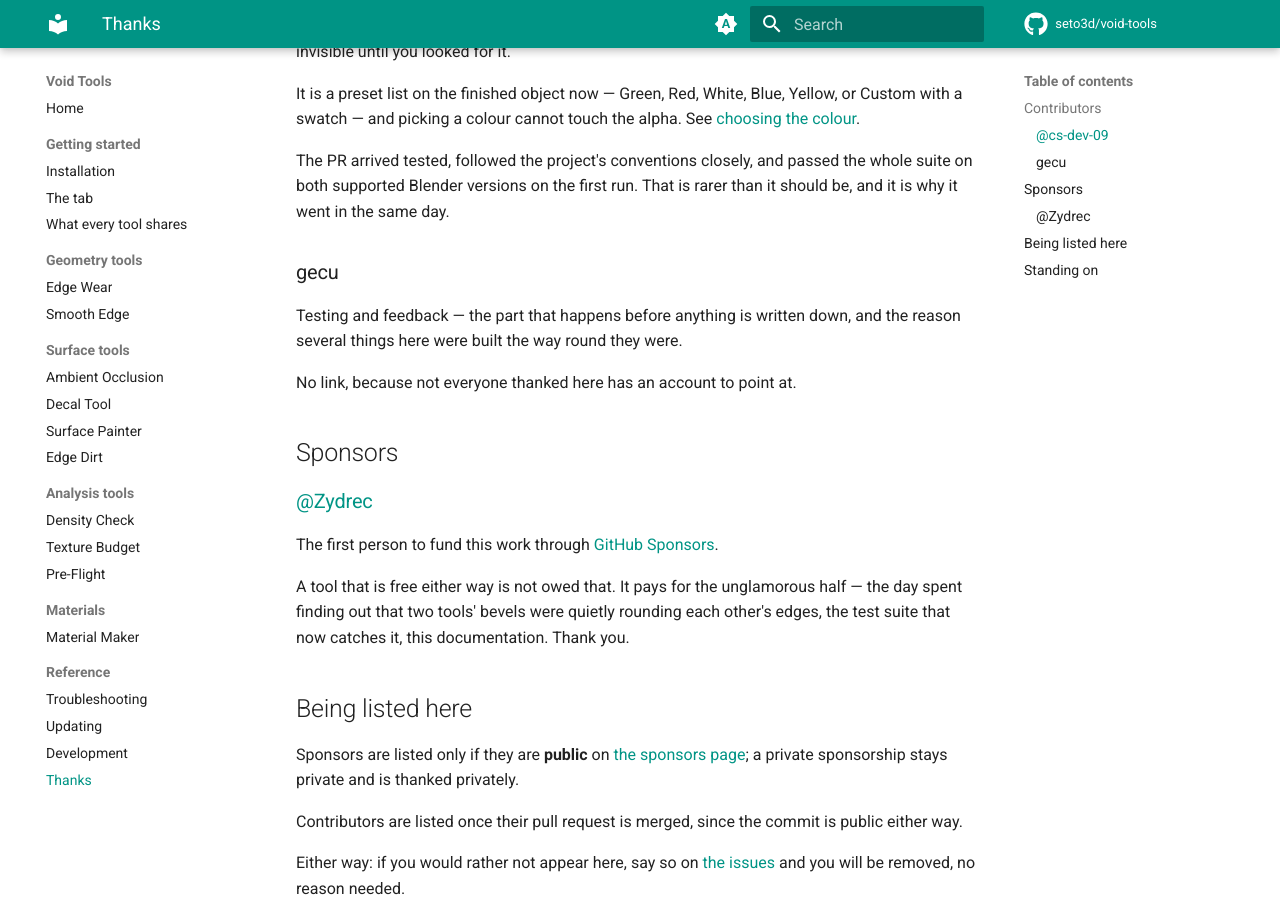
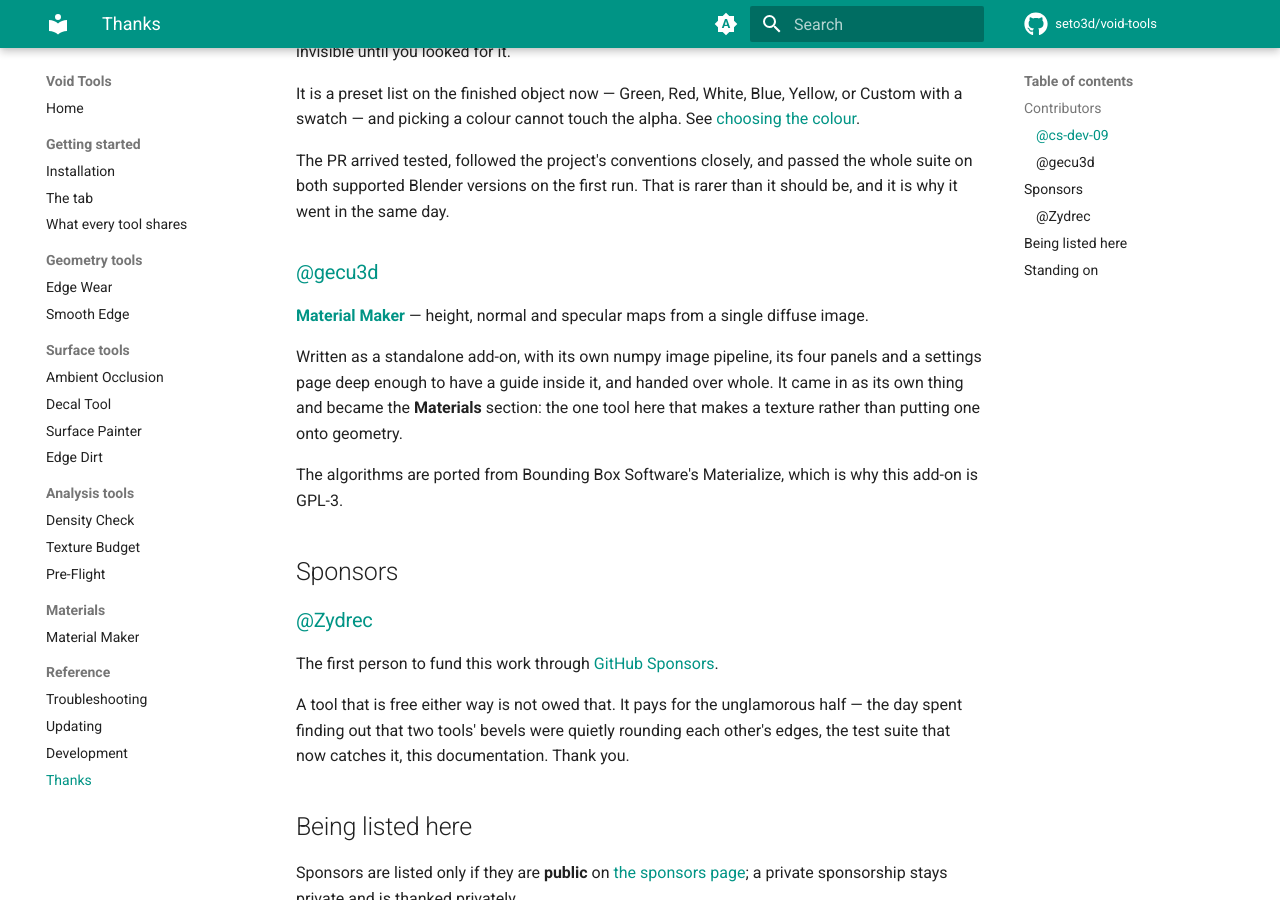
Before and after one commit to cs-dev-09/setotools, an MkDocs documentation site: the page built from docs/thanks.md, in a window 1280 px wide and 900 px high, scrolled down 572 px. Built offline with MkDocs 1.6.1 and Material for MkDocs 9.7.7, drawn with Linux system fonts in a browser that asks for light colours; comment, search, counter and statistics services are not loaded.

Commit message:
Credit gecu for Material Maker, not for testing
gecu wrote the whole thing - the numpy image pipeline, the four panels, the
settings page deep enough to carry a guide inside it - as a standalone add-on,
and handed it over. Listing that as testing and feedback was wrong, in the
add-on's own Thank You block, the README, the docs and the module that explains
where the code came from.

Linked to github.com/gecu3d, so the note about not everyone having an account
to point at comes back out.

```diff
--- a/docs/thanks.md
+++ b/docs/thanks.md
@@ -29,12 +29,19 @@ The PR arrived tested, followed the project's conventions closely, and passed
 the whole suite on both supported Blender versions on the first run. That is
 rarer than it should be, and it is why it went in the same day.
 
-### gecu
+### [@gecu3d](https://github.com/gecu3d)
 
-Testing and feedback — the part that happens before anything is written down,
-and the reason several things here were built the way round they were.
+**[Material Maker](tools/material-maker.md)** — height, normal and specular
+maps from a single diffuse image.
 
-No link, because not everyone thanked here has an account to point at.
+Written as a standalone add-on, with its own numpy image pipeline, its four
+panels and a settings page deep enough to have a guide inside it, and handed
+over whole. It came in as its own thing and became the **Materials** section:
+the one tool here that makes a texture rather than putting one onto geometry.
+
+The algorithms are ported from Bounding Box Software's Materialize, which is
+why this add-on is GPL-3.
+
 
 ## Sponsors
 
```
Also changed, not shown: README.md (+2 -1 lines), docs/tools/material-maker.md (+2 -2 lines), 2 other files.
